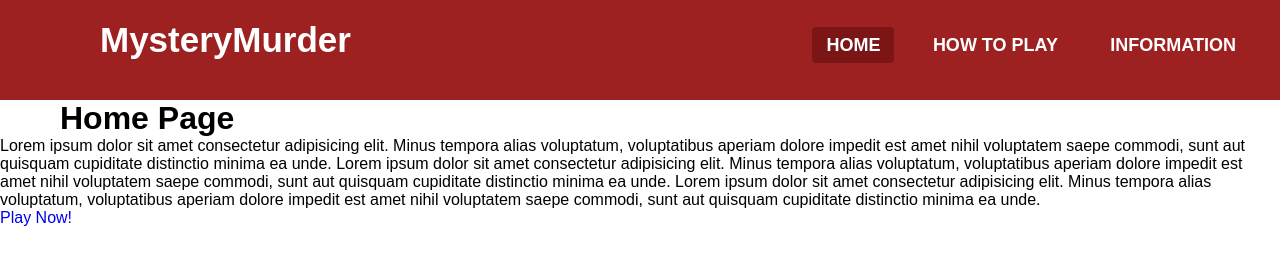
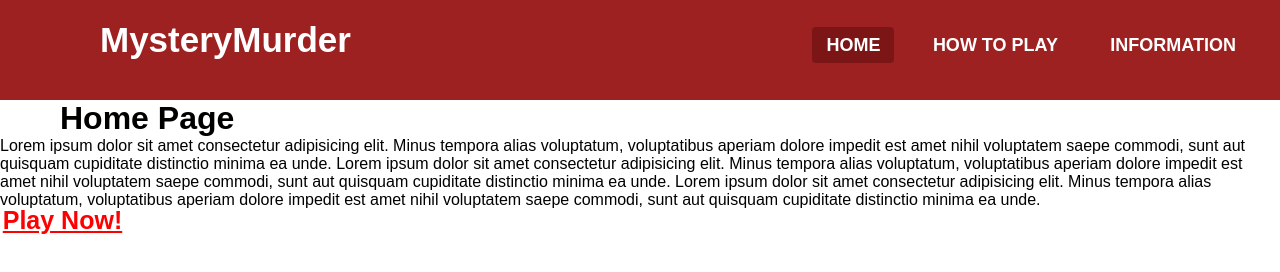
Before and after one commit to JohnFrampton75/Adventure-Game, a plain HTML site: page index.html in a window 1280 px wide. Drawn offline with Linux system fonts and the light colour scheme.

Commit message:
New update

```diff
--- a/index.html
+++ b/index.html
@@ -30,7 +30,7 @@
 				voluptatibus aperiam dolore impedit est amet
 				nihil voluptatem saepe commodi, sunt aut quisquam cupiditate distinctio minima ea unde.
 			</p>
-			<a href="page1.html">Play Now!</a>
+			<li class="btn"><a href="page1.html">Play Now!</a></li>
 		</div>
 	</body>
 </html>
--- a/style.css
+++ b/style.css
@@ -69,3 +69,24 @@
 	font-family: arial;
 	color: black;
 }
+
+li.btn {
+	width: 125px;
+	line-height: 22px;
+	margin-bottom: 4px;
+	text-align: center;
+}
+
+li.btn a {
+	display: block;
+	width: 125px;
+	color: red;
+	font-family: arial;
+	font-weight: bold;
+	text-decoration: underline;
+	font-size: 25px ;
+}
+
+li.btn a:hover {
+	color: rgb(255, 255, 255);
+}
```
